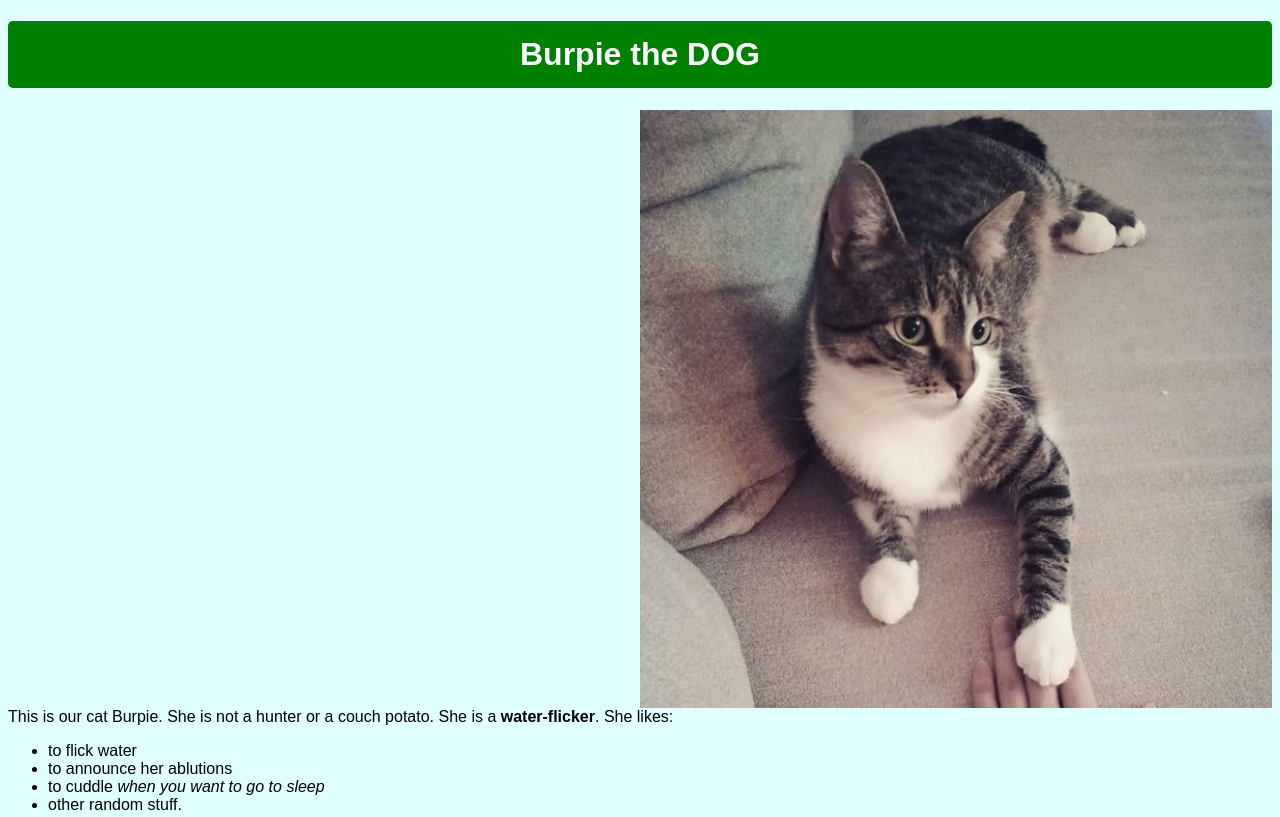
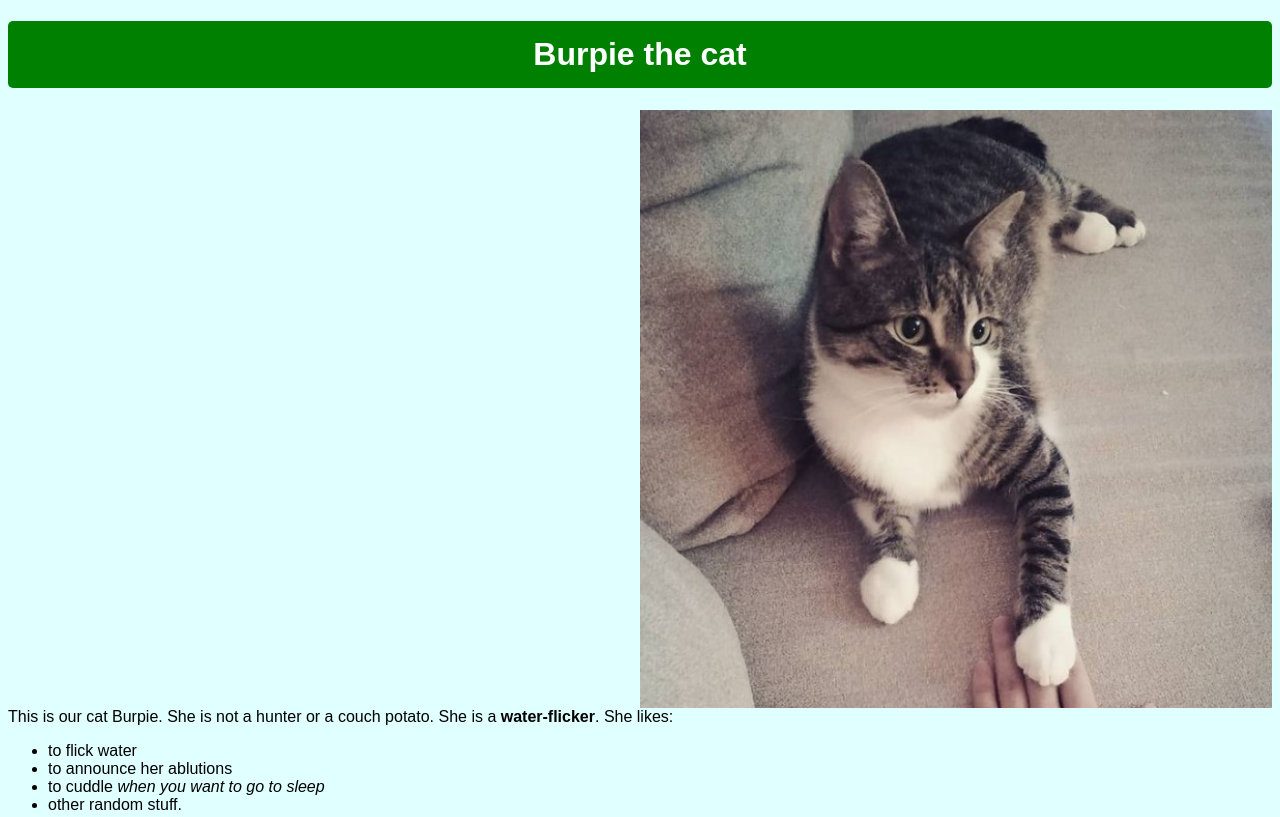
Before and after one commit to Tungstic/experiment-with-git, a plain HTML site: page index.html in a window 1280 px wide. Shown: the top 817 px of the page. Drawn offline with Linux system fonts and the light colour scheme.

Commit message:
Revert "Change h1 to reverse it later" 	experiment 	This reverts commit e869087ea0d00b92f073449398a153f470ea0a20.

```diff
--- a/index.html
+++ b/index.html
@@ -7,7 +7,7 @@
 
  <body>
  <header>
- <h1>Burpie the DOG</h1>
+ <h1>Burpie the cat</h1>
  </header>
  <img src="./images/Burpie.jpg" alt = "cat on a couch"/>
 
```
